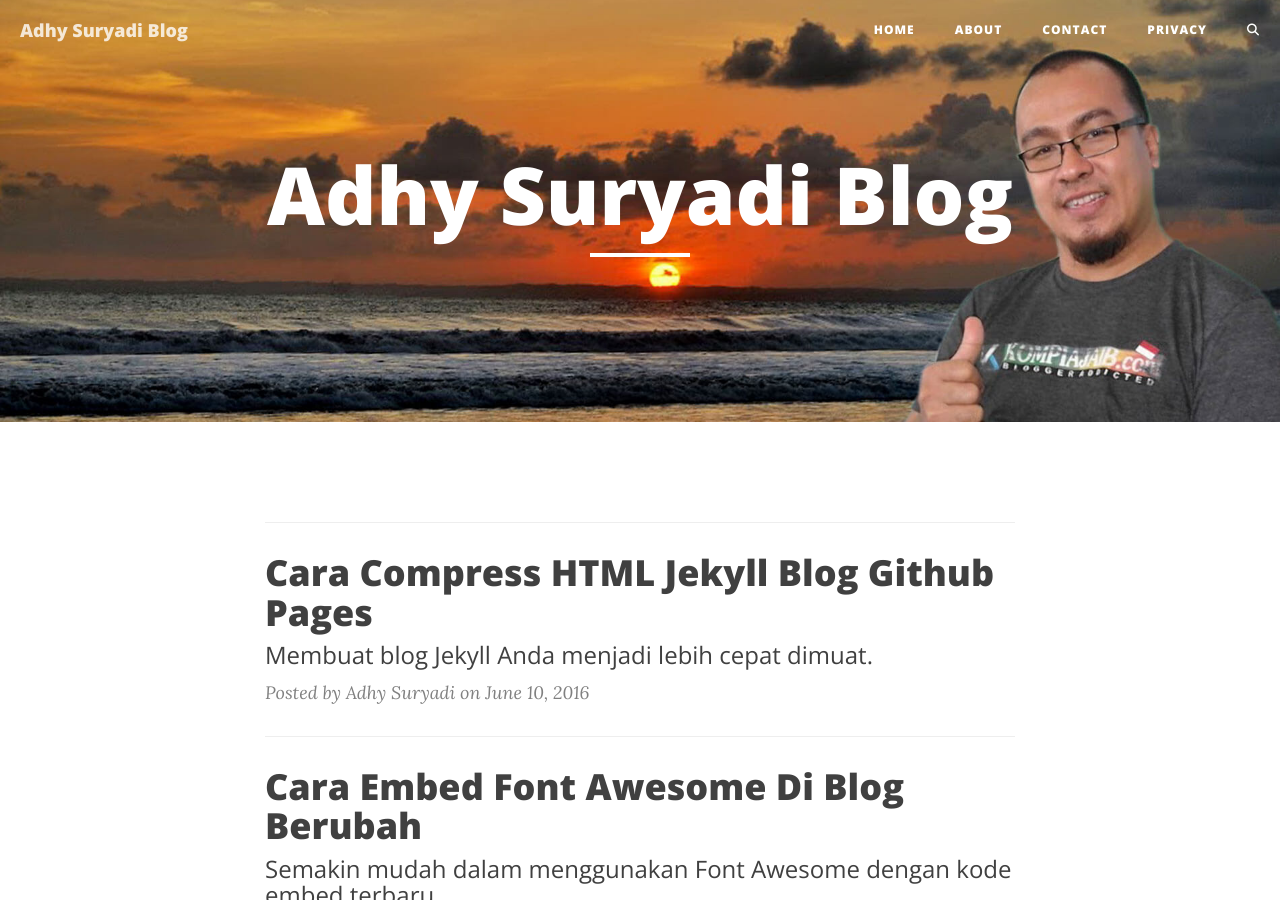
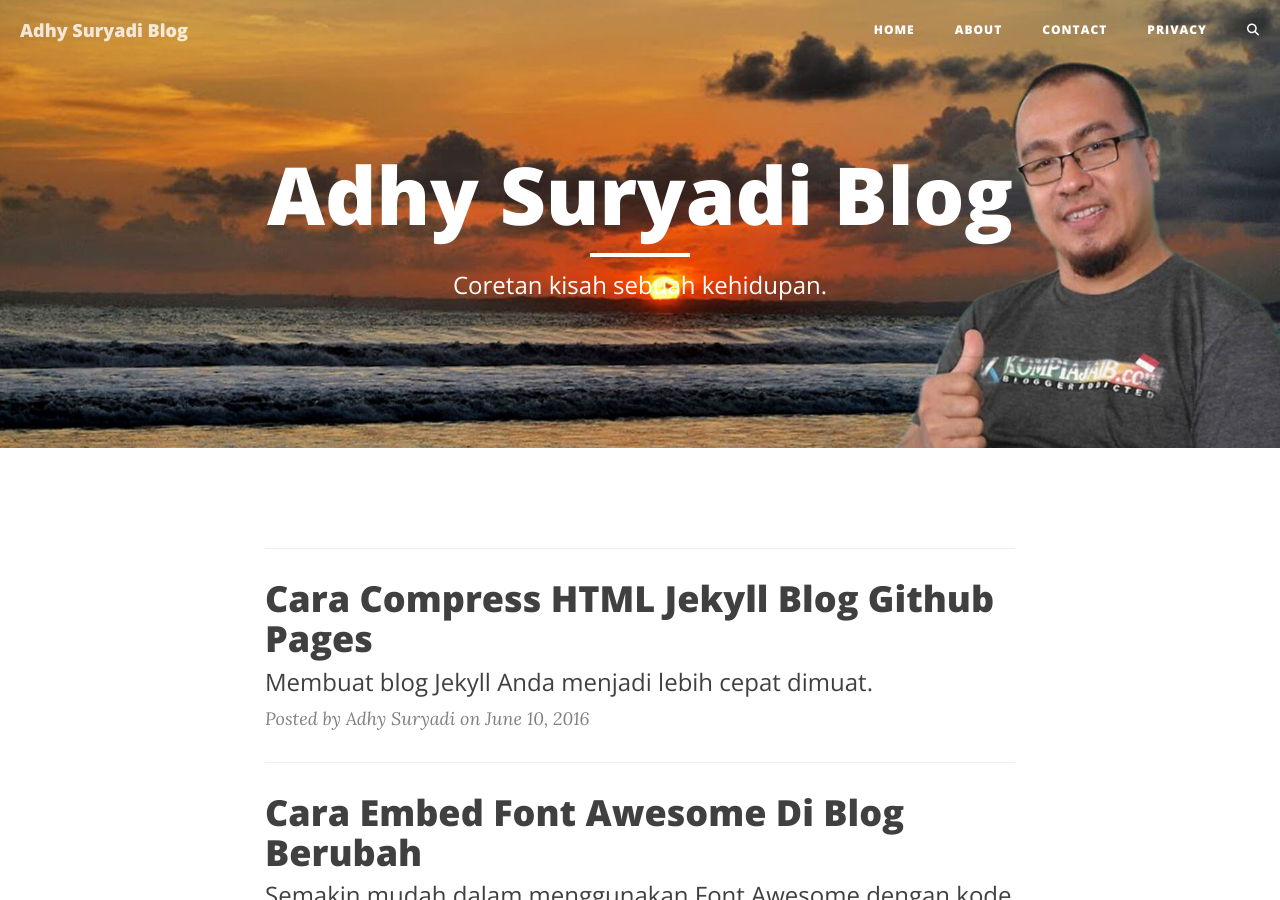
Before and after one commit to KompiAjaib/kompiajaib.github.io, a Jekyll site: the page built from index.html, in a window 1280 px wide and 900 px high. Built offline with Jekyll 4.4.1, drawn with Linux system fonts in a browser that asks for light colours; nearby versions of some CDN libraries; the list of posts is cut into pages by our own code; comment, search, counter and statistics services are not loaded.

Commit message:
Update index.html

```diff
--- a/index.html
+++ b/index.html
@@ -1,6 +1,7 @@
 ---
 layout: page
-description: "Coretan kisah sebuah kehidupan."
+subtitle: "Coretan kisah sebuah kehidupan."
+description: "Coretan kisah sebuah kehidupan, berbagi dengan sesama tentang pengalaman hidup."
 ---
 
 {% include adsense_index.html %}
```
